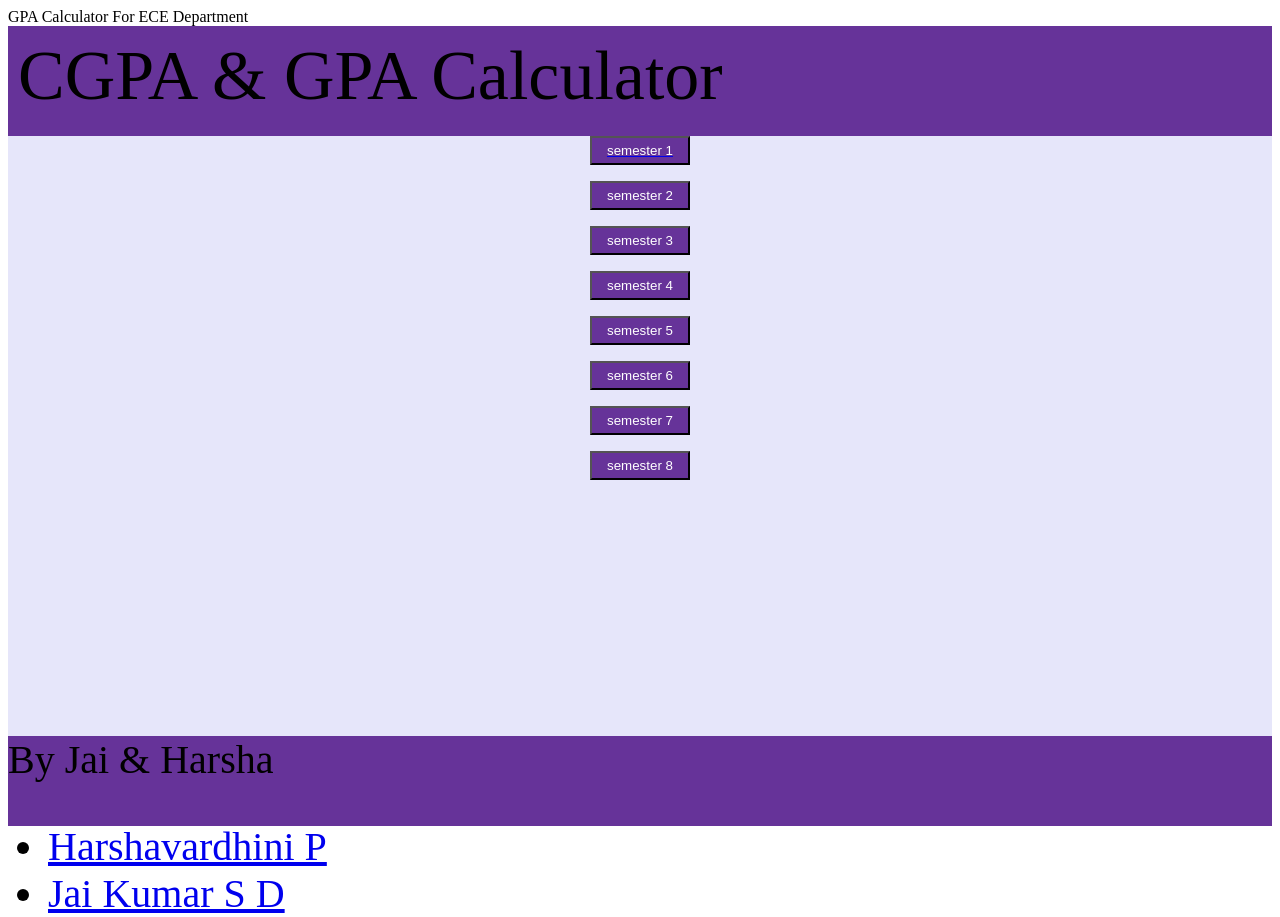
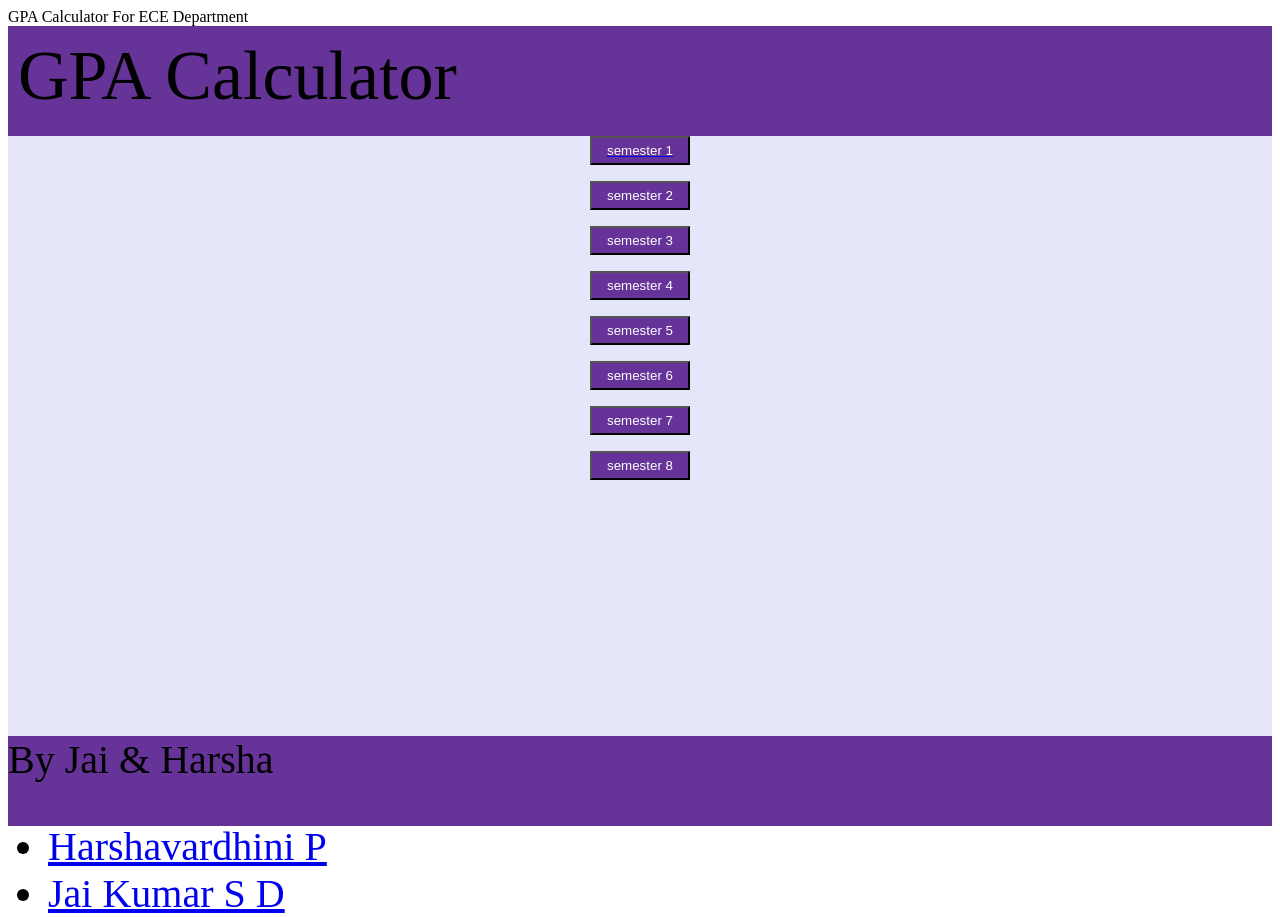
Before and after one commit to Harshavardhini-P/gpa_calculator, a plain HTML site: page index.html in a window 1280 px wide. Drawn offline with Linux system fonts and the light colour scheme.

Commit message:
Update index.html

```diff
--- a/index.html
+++ b/index.html
@@ -8,7 +8,7 @@
     <link rel="stylesheet" href="stylesheet.css">
   </head>
   <body>
-    <div class="header">CGPA & GPA Calculator</div>
+    <div class="header">GPA Calculator</div>
 
     <div class="main">
      <form>
```
